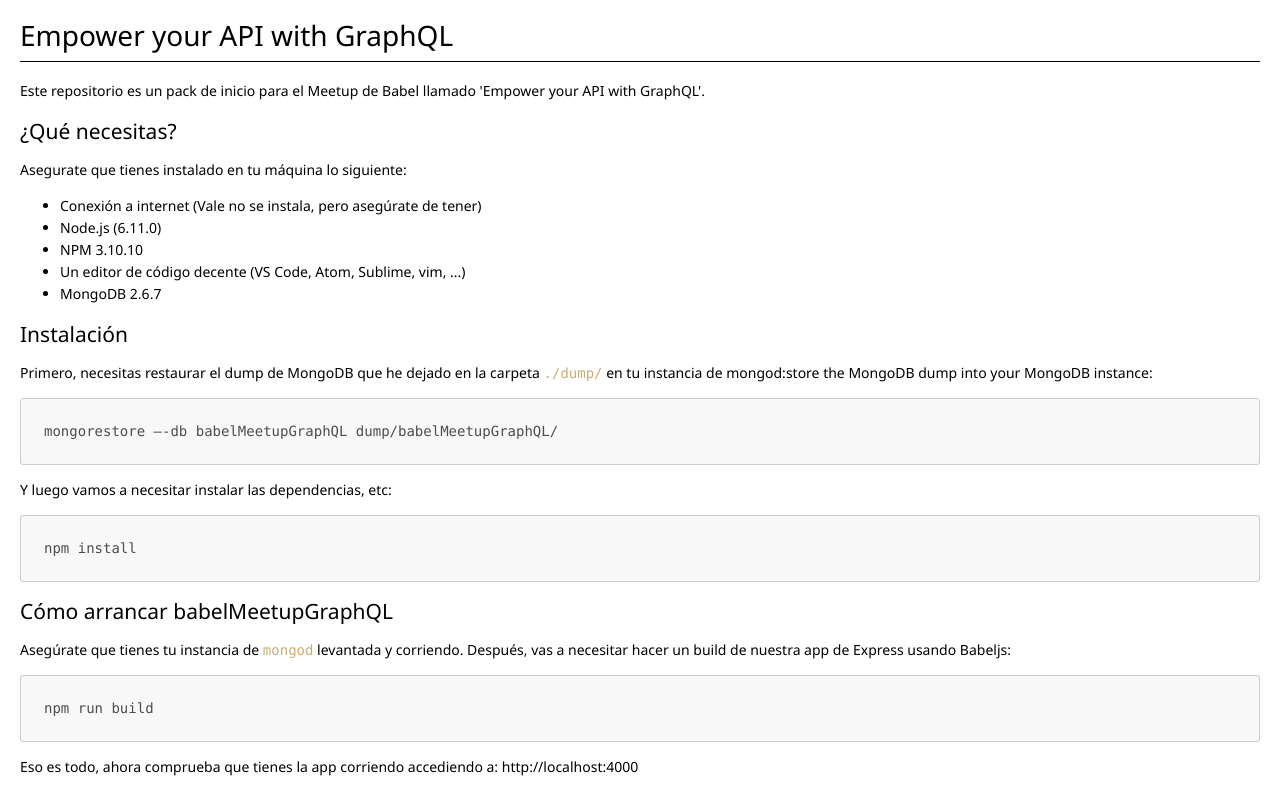
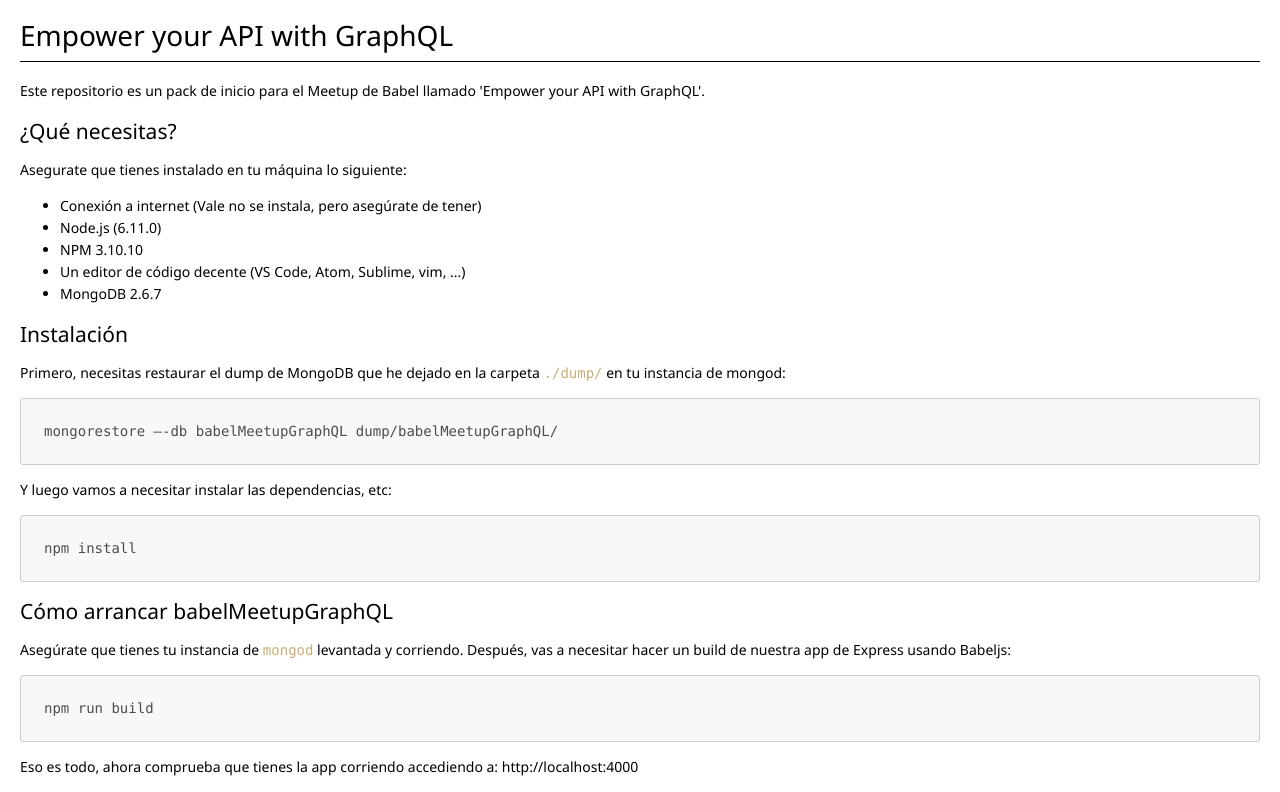
Before and after one commit to PauMB85/BabelMeetupGraphQL, a website: page public/index.html in a window 1280 px wide. Shown: the top 792 px of the page. Drawn offline with nearby package versions, Linux system fonts and the light colour scheme; some packages are replaced by stand-ins of ours.

Commit message:
Readme traducido

```diff
--- a/public/index.html
+++ b/public/index.html
@@ -389,7 +389,7 @@
 <li>MongoDB 2.6.7</li>
 </ul>
 <h2 id="instalaci%C3%B3n">Instalación</h2>
-<p>Primero, necesitas restaurar el dump de MongoDB que he dejado en la carpeta <code>./dump/</code> en tu instancia de mongod:store the MongoDB dump into your MongoDB instance:</p>
+<p>Primero, necesitas restaurar el dump de MongoDB que he dejado en la carpeta <code>./dump/</code> en tu instancia de mongod:</p>
 <pre class="hljs"><code><div>mongorestore —-db babelMeetupGraphQL dump/babelMeetupGraphQL/
 </div></code></pre>
 <p>Y luego vamos a necesitar instalar las dependencias, etc:</p>
```
Also changed, not shown: README.md.
